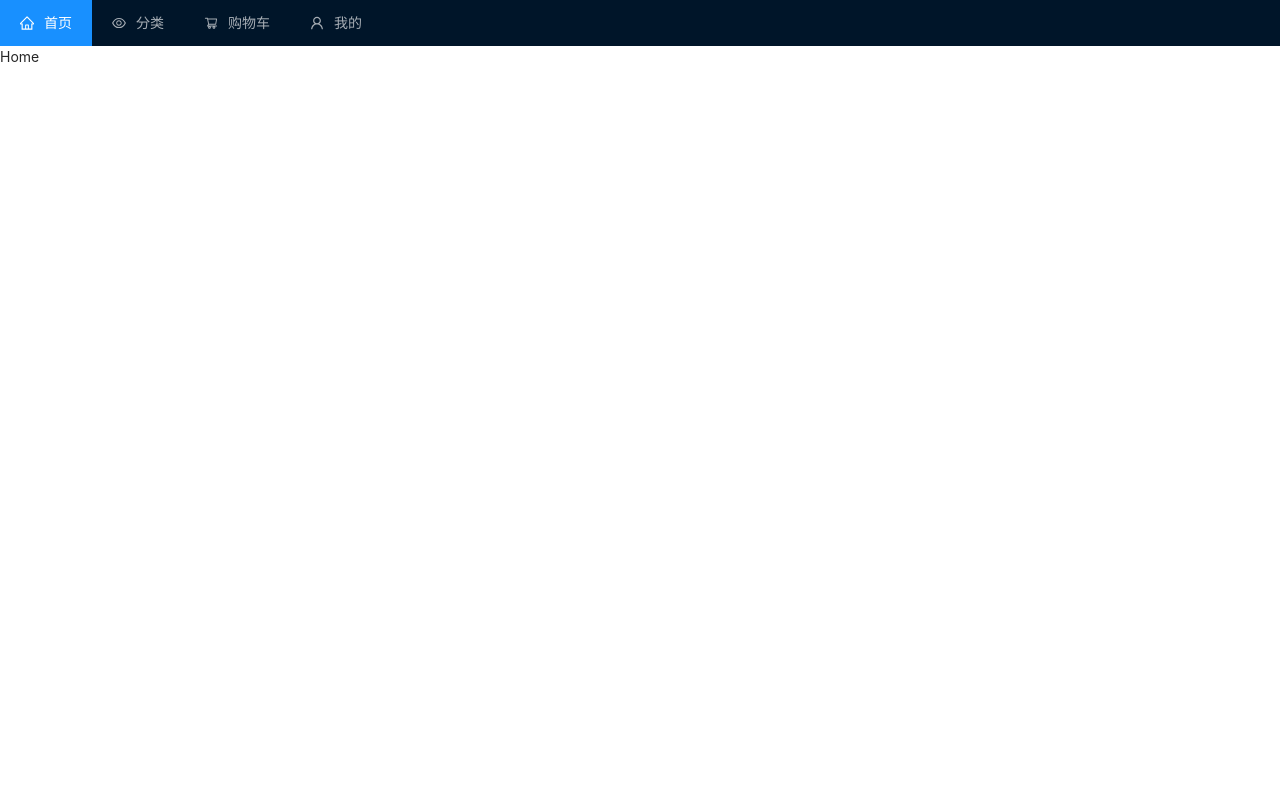
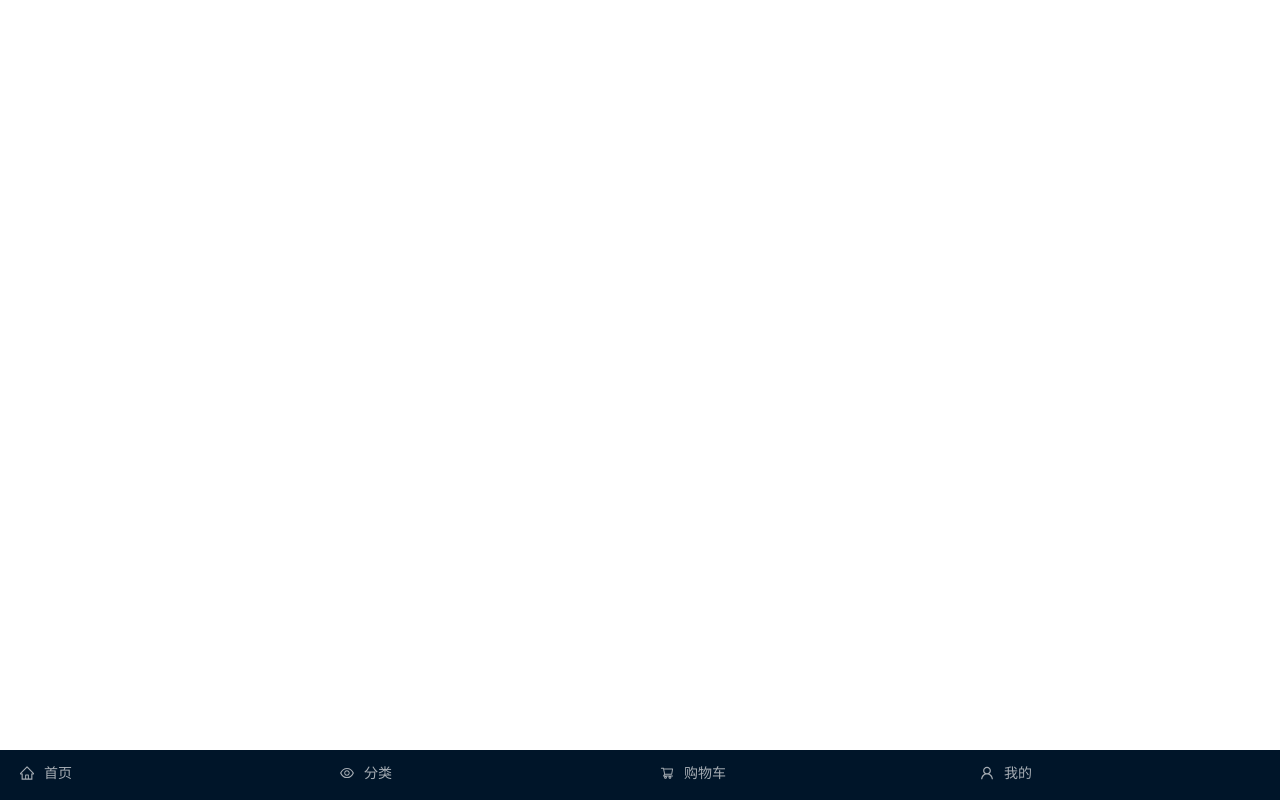
Before and after one commit to gzh52001/baoxue, a React (Create React App) app: page /home in a window 1280 px wide. Built offline with nearby package versions, Linux system fonts and the light colour scheme.

Commit message:
初始化

```diff
--- a/src/App.js
+++ b/src/App.js
@@ -1,12 +1,12 @@
 import React from 'react';
 import { Switch, Route, Redirect, withRouter } from 'react-router-dom';
-import { Menu, Row, Col } from 'antd';
+import { Menu } from 'antd';
 import { HomeOutlined, UserOutlined, EyeOutlined ,
     ShoppingCartOutlined} from '@ant-design/icons';
 
 import 'antd/dist/antd.css'
 //引入样式
-
+import './css/App.css'
 
 //引入页面组件
 import Home from './pages/Home'
@@ -61,28 +61,24 @@ class App extends React.Component {
         })
     }
     render() {
-        const { menu, current } = this.state;
+        const { menu} = this.state;
         return (
             <div className="container">
-                <Row gutter={10} style={{ backgroundColor: '#001529' }}>
-                    <Col span={16}>
+
                         <Menu
                             mode="horizontal"
                             theme="dark"
                             onClick={this.changeMenu}
-                            selectedKeys={[current]}
+
                             className="row"
                         >
                             {
                                 menu.map(item => (
-                                    <Menu.Item title={item.title} key={item.path} icon={item.icon}>{item.title}</Menu.Item>
+                                    <Menu.Item title={item.title} key={item.path} icon={item.icon} className="item">{item.title }</Menu.Item>
                                 ))
                             }
                         </Menu>
-                    </Col>
 
-
-                </Row>
 
                 <Switch>
                     {
--- /dev/null
+++ b/src/css/App.css
@@ -0,0 +1,24 @@
+* {
+  padding: 0;
+  margin: 0;
+}
+
+.container {
+  position: fixed;
+  bottom: 0;
+  right: 0;
+  left: 0;
+  z-index: 1000;
+}
+
+.container .row {
+  height: 3.125rem;
+  width: 100%;
+  position: fixed;
+  bottom: 0;
+}
+
+.container .row .item {
+  width: 25%;
+  height: 100%;
+}
--- /dev/null
+++ b/src/css/App.min.css
@@ -0,0 +1 @@
+*{padding:0;margin:0}.container{position:fixed;bottom:0;right:0;left:0;z-index:1000}.container .row{height:3.125rem;width:100%;position:fixed;bottom:0}.container .row .item{width:25%;height:100%}
--- a/src/css/App.scss
+++ b/src/css/App.scss
@@ -0,0 +1,24 @@
+*{
+    padding: 0;
+    margin: 0;
+}
+.container{
+    position: fixed;
+    bottom: 0;
+    right: 0;
+    left: 0;
+    z-index: 1000;
+    .row{
+        height: 3.125rem;
+        width: 100%;
+        position: fixed;
+        bottom: 0;
+
+        .item{
+            width: 25%;
+            height: 100%;
+        }
+
+
+    }
+}
```
Also changed, not shown: 1 other file (tests, documents, lock files or other folders).
